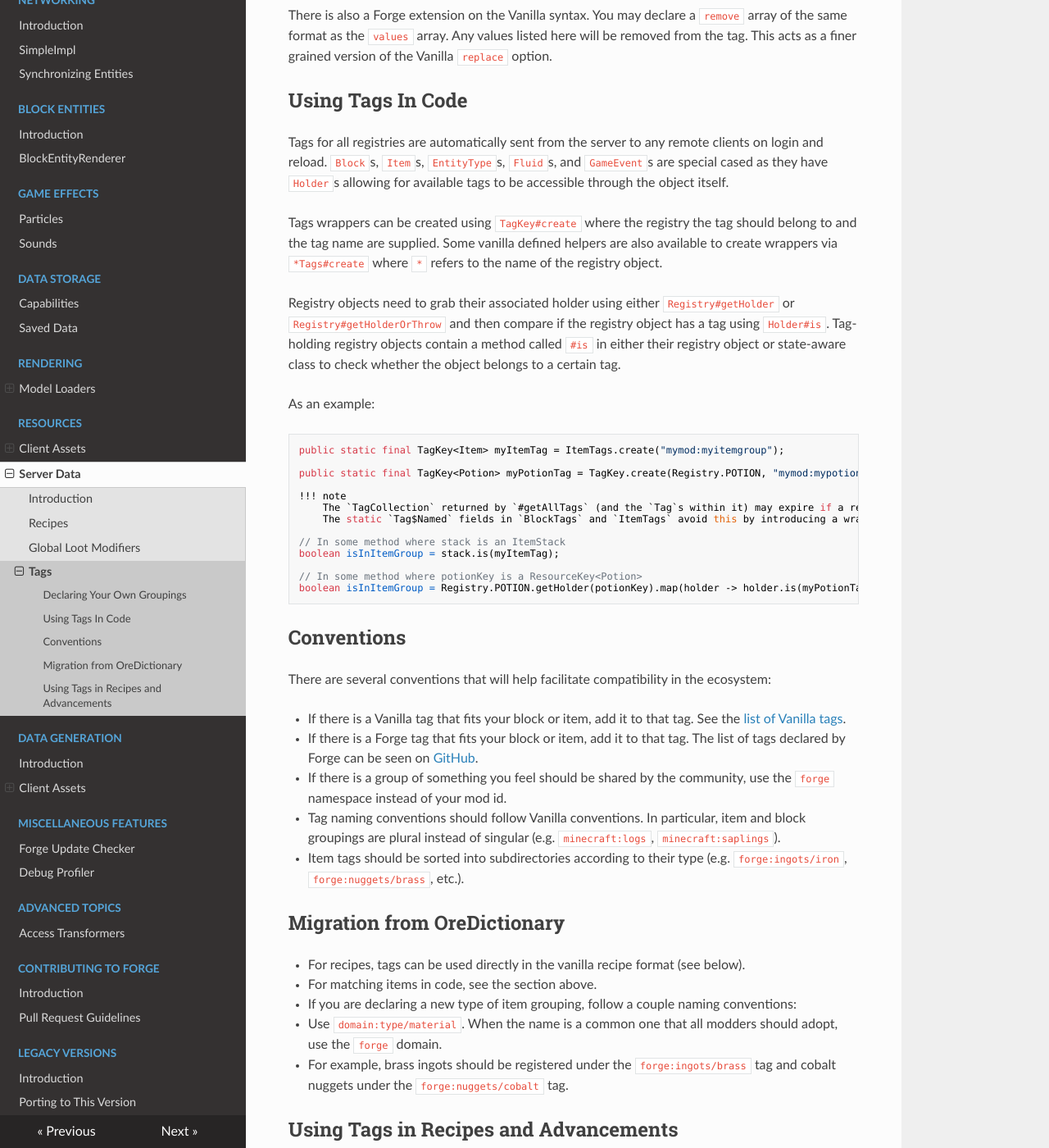
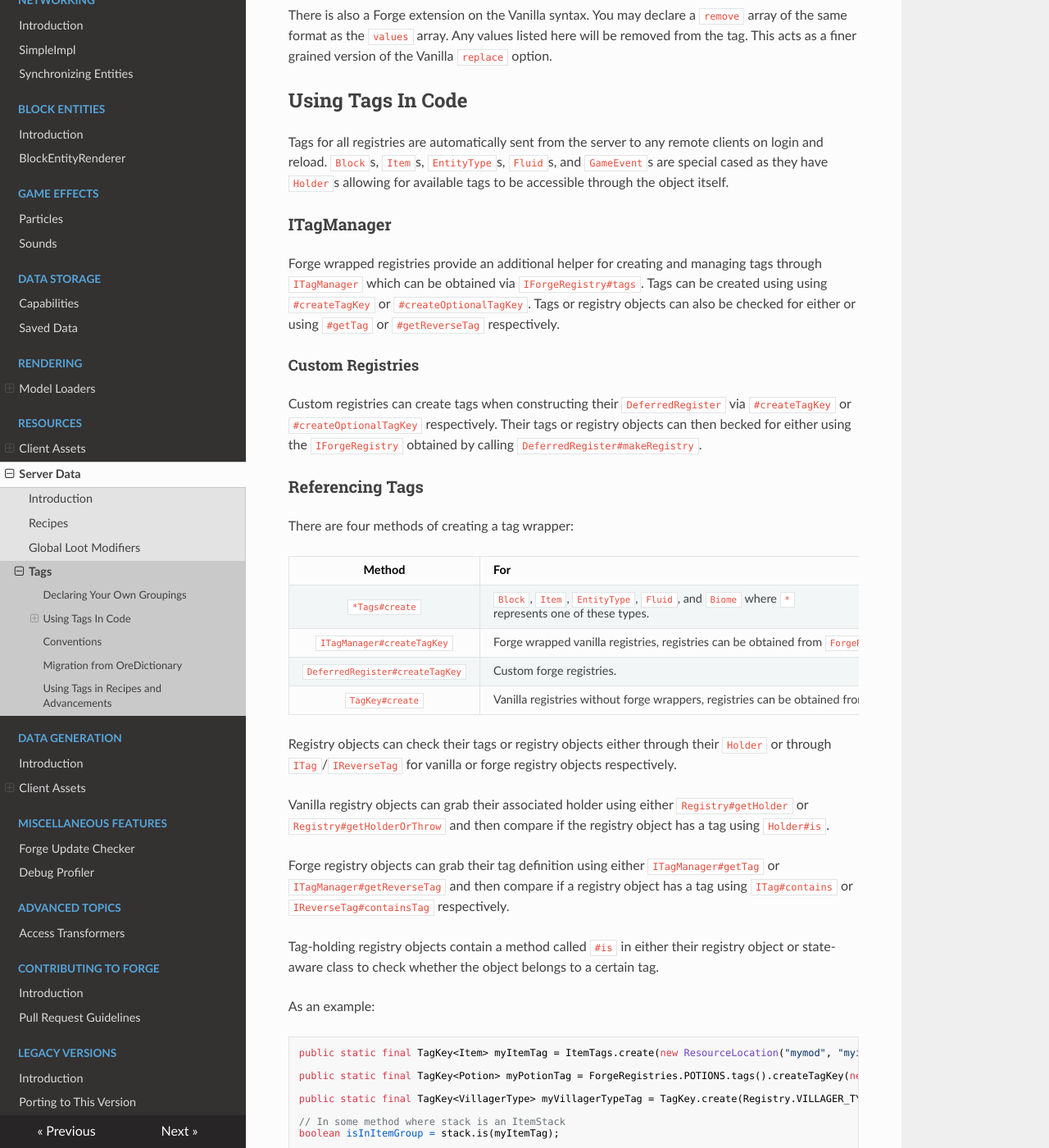
Before and after one commit to MinecraftForge/Documentation, an MkDocs documentation site: the page built from docs/resources/server/tags.md, in a window 1280 px wide and 1400 px high, scrolled down 822 px. Shown: the whole window at 82% size. Built offline with MkDocs 1.6.1, drawn with Linux system fonts in a browser that asks for light colours; nearby versions of some CDN libraries; some of the changed text lies outside the part shown.

Commit message:
Update to 40.0.18
Add MelanX as contributor since this superceeds #419.

Co-Authored-By: MelanX <info@melanx.de>

````diff
--- a/docs/resources/server/tags.md
+++ b/docs/resources/server/tags.md
@@ -35,25 +35,49 @@ Using Tags In Code
 ------------------
 Tags for all registries are automatically sent from the server to any remote clients on login and reload. `Block`s, `Item`s, `EntityType`s, `Fluid`s, and `GameEvent`s are special cased as they have `Holder`s allowing for available tags to be accessible through the object itself.
 
-Tags wrappers can be created using `TagKey#create` where the registry the tag should belong to and the tag name are supplied. Some vanilla defined helpers are also available to create wrappers via `*Tags#create` where `*` refers to the name of the registry object.
+### ITagManager
 
-Registry objects need to grab their associated holder using either `Registry#getHolder` or `Registry#getHolderOrThrow` and then compare if the registry object has a tag using `Holder#is`. Tag-holding registry objects contain a method called `#is` in either their registry object or state-aware class to check whether the object belongs to a certain tag.
+Forge wrapped registries provide an additional helper for creating and managing tags through `ITagManager` which can be obtained via `IForgeRegistry#tags`. Tags can be created using using `#createTagKey` or `#createOptionalTagKey`. Tags or registry objects can also be checked for either or using `#getTag` or `#getReverseTag` respectively.
+
+#### Custom Registries
+
+Custom registries can create tags when constructing their `DeferredRegister` via `#createTagKey` or `#createOptionalTagKey` respectively. Their tags or registry objects can then becked for either using the `IForgeRegistry` obtained by calling `DeferredRegister#makeRegistry`.
+
+### Referencing Tags
+
+There are four methods of creating a tag wrapper:
+
+Method | For
+:---: | :---
+`*Tags#create` | `Block`, `Item`, `EntityType`, `Fluid`, and `Biome` where `*` represents one of these types.
+`ITagManager#createTagKey` | Forge wrapped vanilla registries, registries can be obtained from `ForgeRegistries`.
+`DeferredRegister#createTagKey` | Custom forge registries.
+`TagKey#create` | Vanilla registries without forge wrappers, registries can be obtained from `Registry`.
+
+Registry objects can check their tags or registry objects either through their `Holder` or through `ITag`/`IReverseTag` for vanilla or forge registry objects respectively.
+
+Vanilla registry objects can grab their associated holder using either `Registry#getHolder` or `Registry#getHolderOrThrow` and then compare if the registry object has a tag using `Holder#is`.
+
+Forge registry objects can grab their tag definition using either `ITagManager#getTag` or `ITagManager#getReverseTag` and then compare if a registry object has a tag using `ITag#contains` or `IReverseTag#containsTag` respectively.
+
+Tag-holding registry objects contain a method called `#is` in either their registry object or state-aware class to check whether the object belongs to a certain tag.
 
 As an example:
 ```java
-public static final TagKey<Item> myItemTag = ItemTags.create("mymod:myitemgroup");
+public static final TagKey<Item> myItemTag = ItemTags.create(new ResourceLocation("mymod", "myitemgroup"));
 
-public static final TagKey<Potion> myPotionTag = TagKey.create(Registry.POTION, "mymod:mypotiongroup");
+public static final TagKey<Potion> myPotionTag = ForgeRegistries.POTIONS.tags().createTagKey(new ResourceLocation("mymod", "mypotiongroup"));
 
-!!! note
-    The `TagCollection` returned by `#getAllTags` (and the `Tag`s within it) may expire if a reload happens.
-    The static `Tag$Named` fields in `BlockTags` and `ItemTags` avoid this by introducing a wrapper that handles this expiring.
+public static final TagKey<VillagerType> myVillagerTypeTag = TagKey.create(Registry.VILLAGER_TYPE, new ResourceLocation("mymod", "myvillagertypegroup"));
 
 // In some method where stack is an ItemStack
 boolean isInItemGroup = stack.is(myItemTag);
 
-// In some method where potionKey is a ResourceKey<Potion>
-boolean isInItemGroup = Registry.POTION.getHolder(potionKey).map(holder -> holder.is(myPotionTag)).orElse(false);
+// In some method where potion is a Potion
+boolean isInPotionGroup  = ForgeRegistries.POTIONS.tags().getTag(myPotionTag).contains(potion);
+
+// In some method where villagerTypeKey is a ResourceKey<VillagerType>
+boolean isInVillagerTypeGroup = Registry.VILLAGER_TYPE.getHolder(villagerTypeKey).map(holder -> holder.is(myVillagerTypeTag)).orElse(false);
 ```
 
 Conventions
````
